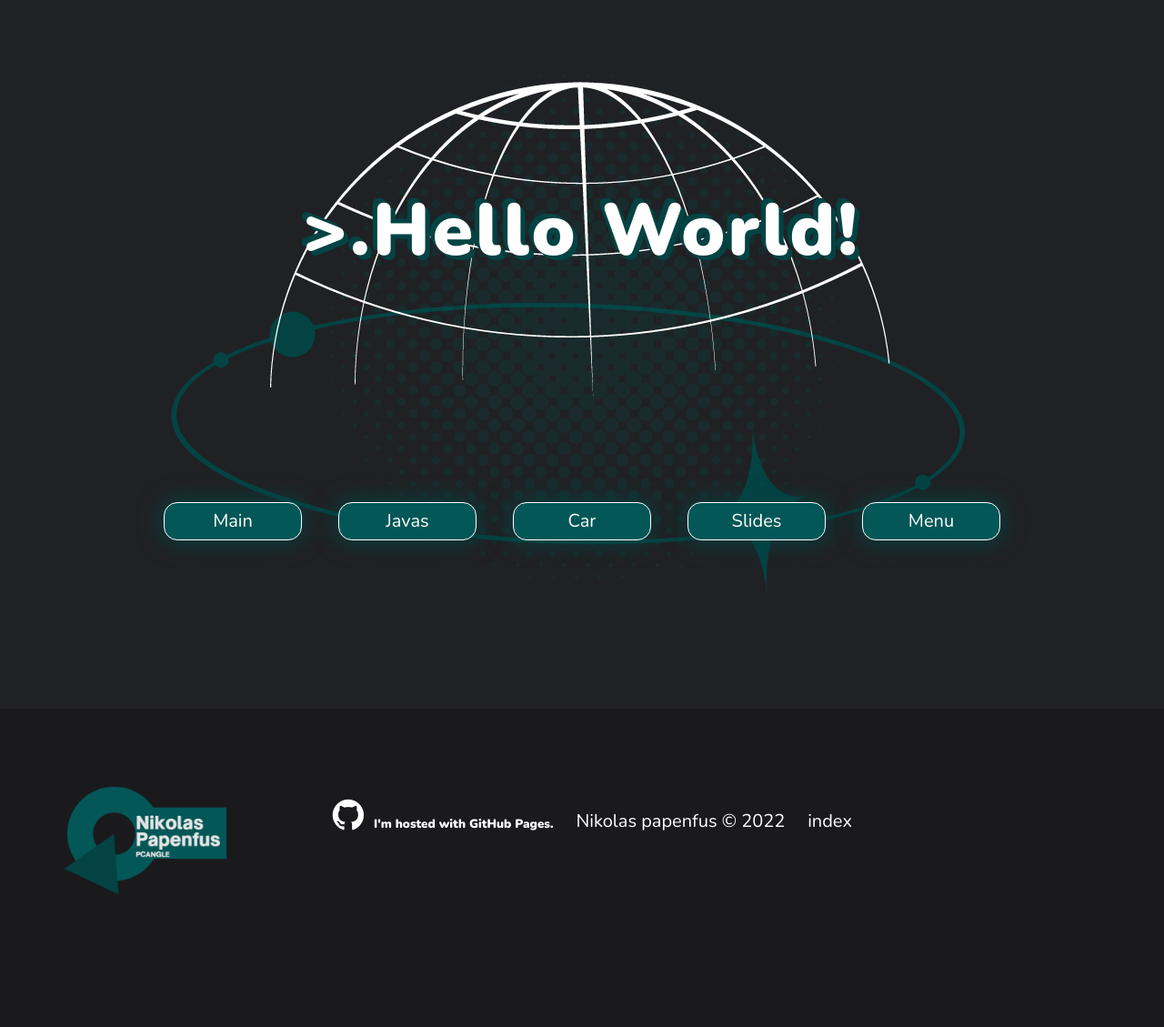
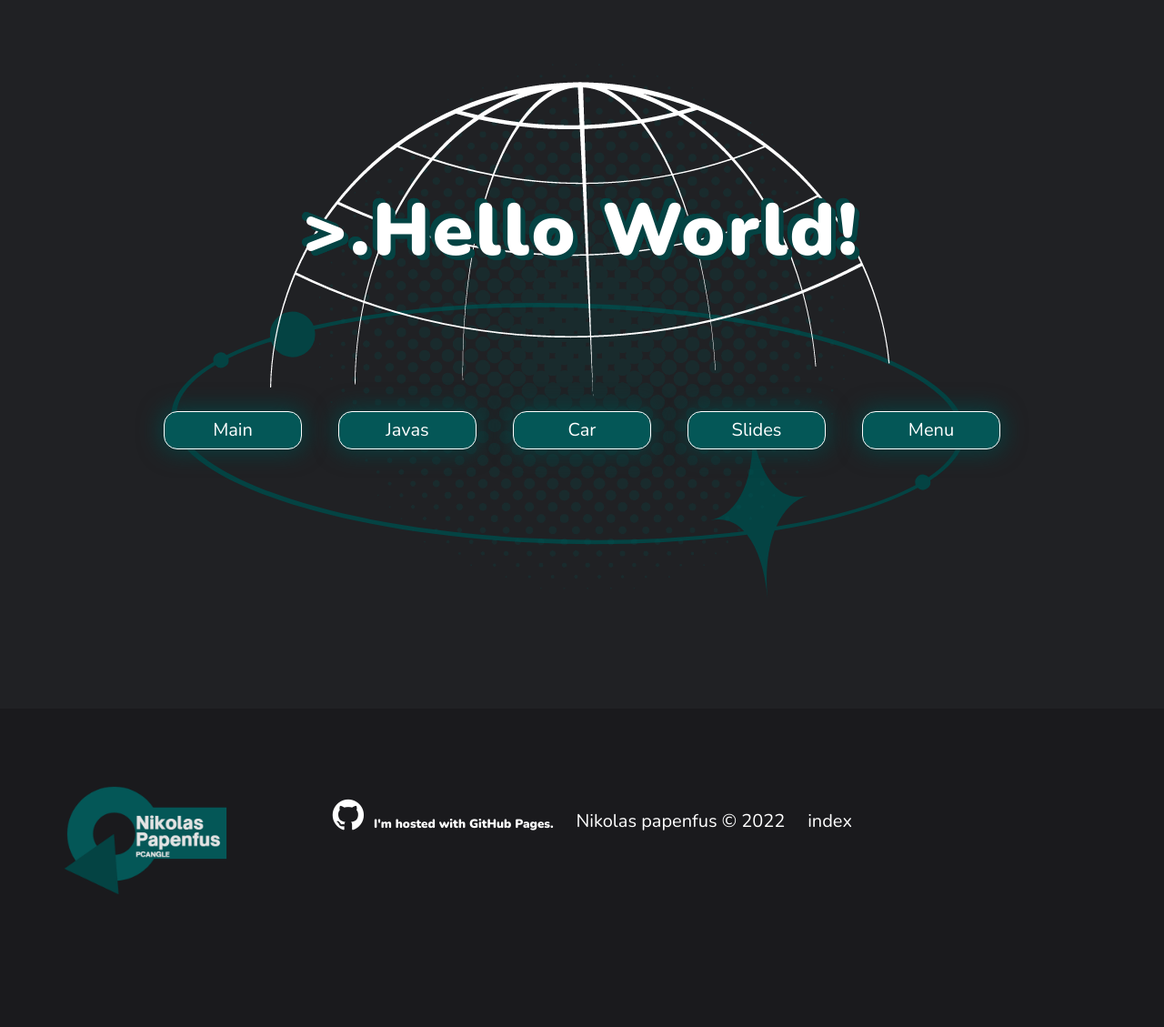
Before and after one commit to NPM0486/npm0486.github.io, a PHP site: page /menu.html in a window 1280 px wide. Shown: the part 55-1184 px from the top of the page at 91% size. Run offline with PHP 8.4, Linux system fonts and the light colour scheme.

Commit message:
Menu End

```diff
--- a/js/stickynav.js
+++ b/js/stickynav.js
@@ -1,17 +1,15 @@
 /*https://www.youtube.com/watch?v=vd_GnTBzJ4U&t=69s*/
 
 $(document).ready(function() {
-	var NavY = $('.newmen').offset().top;
+	var NavY = $('.menu').offset().top;
 
 	var stickyNav = function(){
 	var ScrollY = $(window).scrollTop();
 
 	if (ScrollY > NavY) {
-		$('.man3').addClass('sticky');
-		$('.man').addClass('man2');
+		$('.menu_animation').addClass('sticky');
 	} else {
-		$('.man3').removeClass('sticky');
-		$('.man').removeClass('man2');
+		$('.menu_animation').removeClass('sticky');
 	}
 	};
 
--- a/menu.html
+++ b/menu.html
@@ -34,14 +34,15 @@
 <!--	HEADER	-->
 <header id="header">
 	<h1>>.Hello World!</h1>
-		<nav class="newmen">
-			<div class="man3">
-				<div class="man">
-					<a href="index.html"><div class="men">Main</div></a>
-					<a href="javas.html"><div class="men">Javas</div></a>
-					<a href="car.html"><div class="men">Car</div></a>
-					<a href="slides.html"><div class="men">Slides</div></a>
-					<a href="menu.html"><div class="men">Menu</div></a>
+		<nav class="menu_container">
+			<div class="menu_space"></div>
+			<div class="menu_animation">
+				<div class="menu">
+					<a href="index.html"><div class="menu_button">Main</div></a>
+					<a href="javas.html"><div class="menu_button">Javas</div></a>
+					<a href="car.html"><div class="menu_button">Car</div></a>
+					<a href="slides.html"><div class="menu_button">Slides</div></a>
+					<a href="menu.html"><div class="menu_button">Menu</div></a>
 				</div>
 			</div>
 		</nav>
--- a/mycss/main.css
+++ b/mycss/main.css
@@ -50,8 +50,13 @@ a:hover
 }
 
 /*	New Menu	*/
-
-.men
+.menu_space
+{
+	height: 100px;
+	margin: 0;
+	padding: 0;
+}
+.menu_button
 {
 	border: white solid 1px;
 	border-radius: 15px;
@@ -75,41 +80,33 @@ a:hover
 
 }
 
-.men:hover
+.menu_button:hover
 {
 	background-color: #044343;
 	transform: scale(0.9);
 }
 
-.newmen
+.menu_container
 {
 	width: 100%;
-	height: 700px;
 	text-align: center;
 	padding: 0;
 	margin: 0;
 }
 
-.newmen a:hover
+.menu_container a:hover
 {
 	color: black;
 }
 
-.man
+.menu
 {
 	display: inline-block;
-	margin-top: 200px;
-	transition: all 0.3s;
 }
 
-.man2
+.menu_animation
 {
-	margin-top: 0;
-}
-
-.man3
-{
-	transition: background-color 0.3s ease;
+	transition: all 0.3s ease-in-out;
 }
 
 .sticky
@@ -121,7 +118,7 @@ a:hover
 	z-index: 100;
 	position: fixed;
 	height: 55px;
-	background-color: #044343;
+	background-color: #1a1a1d;
 }
 
 /*	Footer	*/
```
Also changed, not shown: car.html (+9 -9 lines), index.html (+10 -12 lines), javas.html (+9 -8 lines), slides.html (+9 -8 lines).
